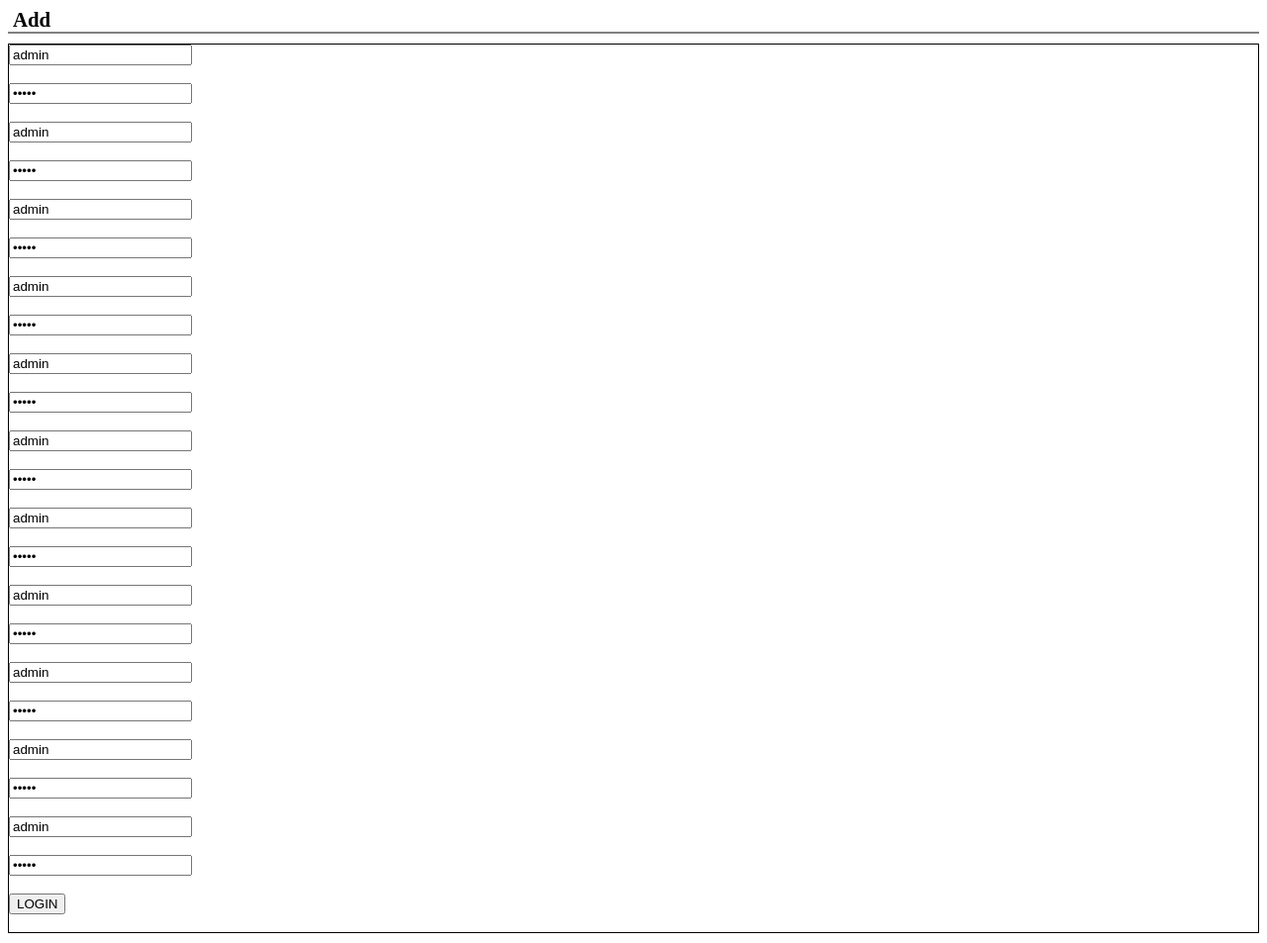
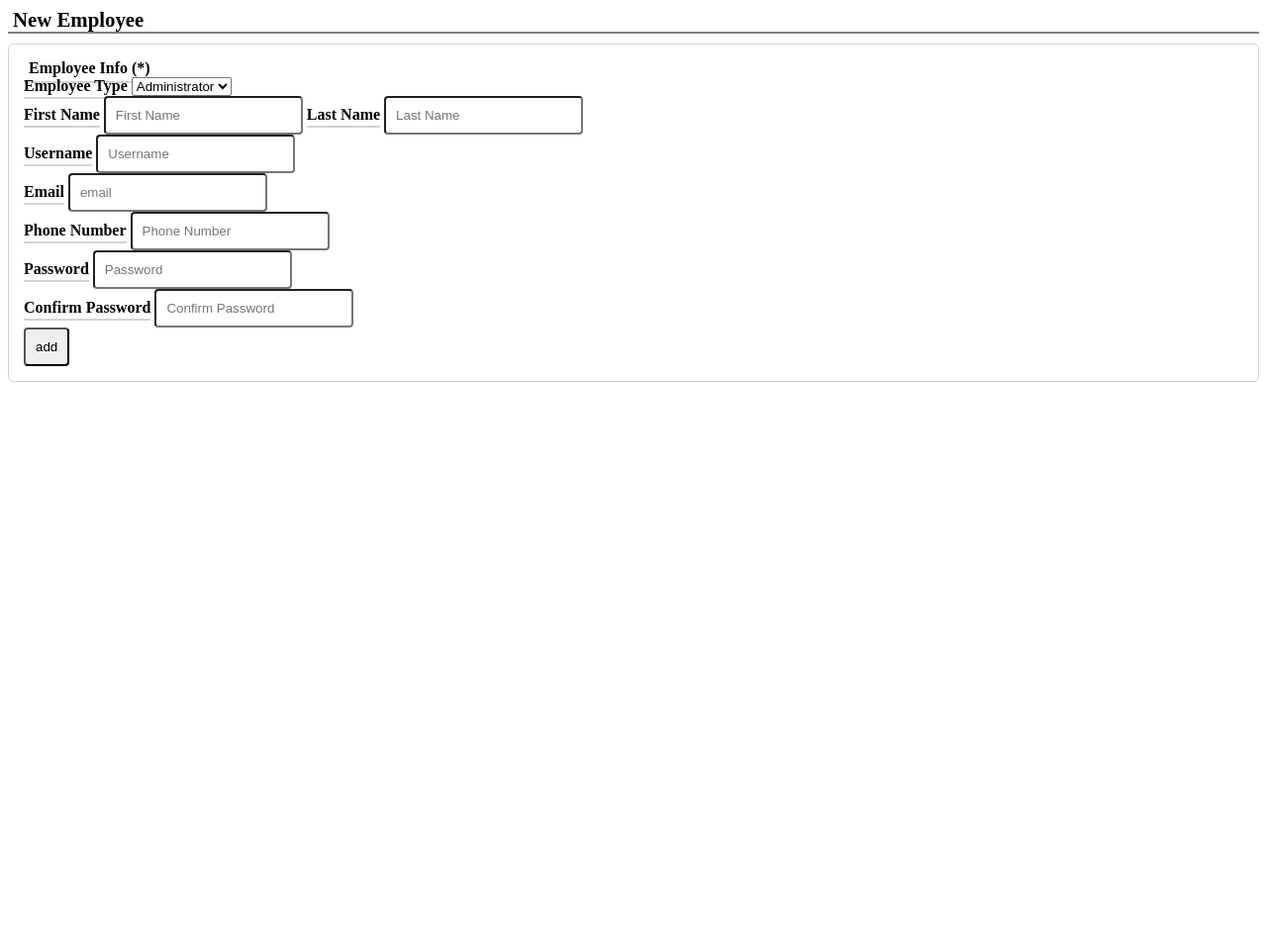
Before and after one commit to Jeplin/POSWeb, a PHP site: page /templates/addemployee/index.php in a window 1280 px wide. Shown: the whole page at 99% size. After the commit the page ends 386 px from the top, so only its background shows below. Run offline with PHP 8.4, Linux system fonts and the light colour scheme.

Commit message:
Add File

```diff
--- a/assets/css/addemployee.css
+++ b/assets/css/addemployee.css
@@ -1,5 +1,5 @@
 #mainOuterDiv{
-    /* order:1px solid black; */
+    order:1px solid black;
 }
 #headerAddEmployee{
     border-bottom: 2px solid gray;
@@ -10,6 +10,24 @@
     font-size: 130%;
 }
 .formCss{
-    border:1px solid black;
+    /* border:1px solid black; */
     margin: 10px 0;
 }
+.formContainer{
+    padding: 15px;
+    border:1px solid #d3d3d3;
+    border-radius: 5px;
+}
+.formContainer span{
+    padding: 5px;
+    font-weight: bold;
+    border-bottom: 2px solid #d3d3d3;
+}
+.field span{
+    padding: 3px 0;
+}
+.field input{
+    padding: 10px;
+    border-radius: 4px;
+
+}
--- a/templates/addemployee/index.php
+++ b/templates/addemployee/index.php
@@ -13,124 +13,61 @@
 <body>
     <div id="mainOuterDiv">
         <div id="headerAddEmployee">
-            <span>Add</span>
+            <span>New Employee</span>
         </div>
         <form action="add.php" method="POST">
 			<div class="formCss">
-						<div class="input-group">
-							<span class="input-group-addon"><span class="glyphicon glyphicon-pencil"></span></span>
-							<input type="text" id="name" name="username" placeholder="username" class="form-control"  value="admin">
+				<div class="formContainer">
+					<span>Employee Info (*)</span>
+					<div class="field">
+						<span>Employee Type</span>
+						<select>
+  							<option value="admin">Administrator</option>
+							<option value="manager">Manager</option>
+							<option value="waiter">Waiter</option>
+						</select>
 					</div>
-						<br>
-						<div class="input-group">
-							<span class="input-group-addon"><span class="glyphicon glyphicon-pencil"></span></span>
-							<input type="password" id="password" name="password" placeholder="**********" class="form-control" value="admin" >
-						</div><br>
+					<div class="field">
+						<span>First Name</span>
+						<input type="text" name="firstName" placeholder="First Name">
+						<span>Last Name</span>
+						<input type="text" name="lastName" placeholder="Last Name">
 
-						<div class="input-group">
-							<span class="input-group-addon"><span class="glyphicon glyphicon-pencil"></span></span>
-							<input type="text" id="name" name="username" placeholder="username" class="form-control"  value="admin">
 					</div>
-						<br>
-						<div class="input-group">
-							<span class="input-group-addon"><span class="glyphicon glyphicon-pencil"></span></span>
-							<input type="password" id="password" name="password" placeholder="**********" class="form-control" value="admin" >
-						</div><br>
+					<div class="field">
+						<!-- <span>Last Name</span>
+						<input type="text" name="lastName" placeholder="Last Name">
+					</div> -->
 
-						<div class="input-group">
-							<span class="input-group-addon"><span class="glyphicon glyphicon-pencil"></span></span>
-							<input type="text" id="name" name="username" placeholder="username" class="form-control"  value="admin">
+					<div class="field">
+						<span>Username</span>
+						<input type="text" name="username" placeholder="Username">
 					</div>
-						<br>
-						<div class="input-group">
-							<span class="input-group-addon"><span class="glyphicon glyphicon-pencil"></span></span>
-							<input type="password" id="password" name="password" placeholder="**********" class="form-control" value="admin" >
-						</div><br>
 
-						<div class="input-group">
-							<span class="input-group-addon"><span class="glyphicon glyphicon-pencil"></span></span>
-							<input type="text" id="name" name="username" placeholder="username" class="form-control"  value="admin">
+					<div class="field">
+						<span>Email</span>
+						<input type="text" name="email" placeholder="email">
 					</div>
-						<br>
-						<div class="input-group">
-							<span class="input-group-addon"><span class="glyphicon glyphicon-pencil"></span></span>
-							<input type="password" id="password" name="password" placeholder="**********" class="form-control" value="admin" >
-						</div><br>
 
-						<div class="input-group">
-							<span class="input-group-addon"><span class="glyphicon glyphicon-pencil"></span></span>
-							<input type="text" id="name" name="username" placeholder="username" class="form-control"  value="admin">
+					<div class="field">
+						<span>Phone Number</span>
+						<input type="text" name="Phone" placeholder="Phone Number">
 					</div>
-						<br>
-						<div class="input-group">
-							<span class="input-group-addon"><span class="glyphicon glyphicon-pencil"></span></span>
-							<input type="password" id="password" name="password" placeholder="**********" class="form-control" value="admin" >
-						</div><br>
 
-						<div class="input-group">
-							<span class="input-group-addon"><span class="glyphicon glyphicon-pencil"></span></span>
-							<input type="text" id="name" name="username" placeholder="username" class="form-control"  value="admin">
+					<div class="field">
+						<span>Password</span>
+						<input type="text" name="password" placeholder="Password">
 					</div>
-						<br>
-						<div class="input-group">
-							<span class="input-group-addon"><span class="glyphicon glyphicon-pencil"></span></span>
-							<input type="password" id="password" name="password" placeholder="**********" class="form-control" value="admin" >
-						</div><br>
 
-						<div class="input-group">
-							<span class="input-group-addon"><span class="glyphicon glyphicon-pencil"></span></span>
-							<input type="text" id="name" name="username" placeholder="username" class="form-control"  value="admin">
+					<div class="field">
+						<span>Confirm Password</span>
+						<input type="text" name="confirmPass" placeholder="Confirm Password">
 					</div>
-						<br>
-						<div class="input-group">
-							<span class="input-group-addon"><span class="glyphicon glyphicon-pencil"></span></span>
-							<input type="password" id="password" name="password" placeholder="**********" class="form-control" value="admin" >
-						</div><br>
 
-						<div class="input-group">
-							<span class="input-group-addon"><span class="glyphicon glyphicon-pencil"></span></span>
-							<input type="text" id="name" name="username" placeholder="username" class="form-control"  value="admin">
+					<div>
+						<input type="submit" name="add" value="add">
 					</div>
-						<br>
-						<div class="input-group">
-							<span class="input-group-addon"><span class="glyphicon glyphicon-pencil"></span></span>
-							<input type="password" id="password" name="password" placeholder="**********" class="form-control" value="admin" >
-						</div><br>
-
-						<div class="input-group">
-							<span class="input-group-addon"><span class="glyphicon glyphicon-pencil"></span></span>
-							<input type="text" id="name" name="username" placeholder="username" class="form-control"  value="admin">
 				</div>
-						<br>
-						<div class="input-group">
-							<span class="input-group-addon"><span class="glyphicon glyphicon-pencil"></span></span>
-							<input type="password" id="password" name="password" placeholder="**********" class="form-control" value="admin" >
-						</div><br>
-
-						<div class="input-group">
-							<span class="input-group-addon"><span class="glyphicon glyphicon-pencil"></span></span>
-							<input type="text" id="name" name="username" placeholder="username" class="form-control"  value="admin">
-						</div>
-						<br>
-						<div class="input-group">
-							<span class="input-group-addon"><span class="glyphicon glyphicon-pencil"></span></span>
-							<input type="password" id="password" name="password" placeholder="**********" class="form-control" value="admin" >
-						</div><br>
-
-						<div class="input-group">
-							<span class="input-group-addon"><span class="glyphicon glyphicon-pencil"></span></span>
-							<input type="text" id="name" name="username" placeholder="username" class="form-control"  value="admin">
-						</div>
-						<br>
-						<div class="input-group">
-							<span class="input-group-addon"><span class="glyphicon glyphicon-pencil"></span></span>
-							<input type="password" id="password" name="password" placeholder="**********" class="form-control" value="admin" >
-						</div><br>
-
-
-						<div class="input-group">
-							<input type='submit' name='submit' class="btn btn-info "  value="LOGIN">
-						</div><br>
 			</div>
 		</form>
 
```
Also changed, not shown: index.php (+0 -18 lines). Lines whose indentation alone changed are shown as unchanged.
